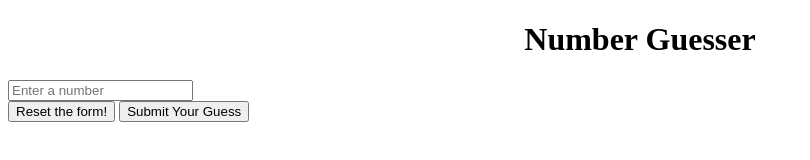
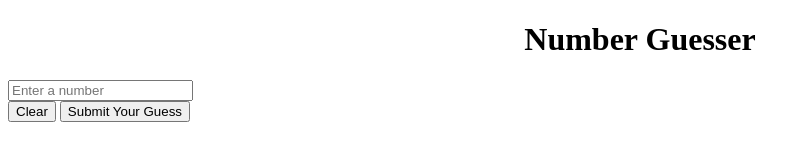
Before and after one commit to tmaria17/number_guesser, a plain HTML site: page index.html in a window 1280 px wide. Shown: the whole page, without its empty margins (0-810 px from the left). Drawn offline with Linux system fonts and the light colour scheme.

Commit message:
Adds onclick function to clear input field to form.

```diff
--- a/index.html
+++ b/index.html
@@ -12,9 +12,10 @@
       <input class="guess-input" id="guess-number" type="text" placeholder= "Enter a number"></input>
     </div>
     <div class = "buttons">
-      <button>Reset the form!</button>
+      <button id = "reset-button" onclick="clearForm()"> Clear</button>
       <button id = "guess-button" onclick="checkGuess()">Submit Your Guess</button>
     </div>
+
 
     <p id= "message"></p>
 
```
